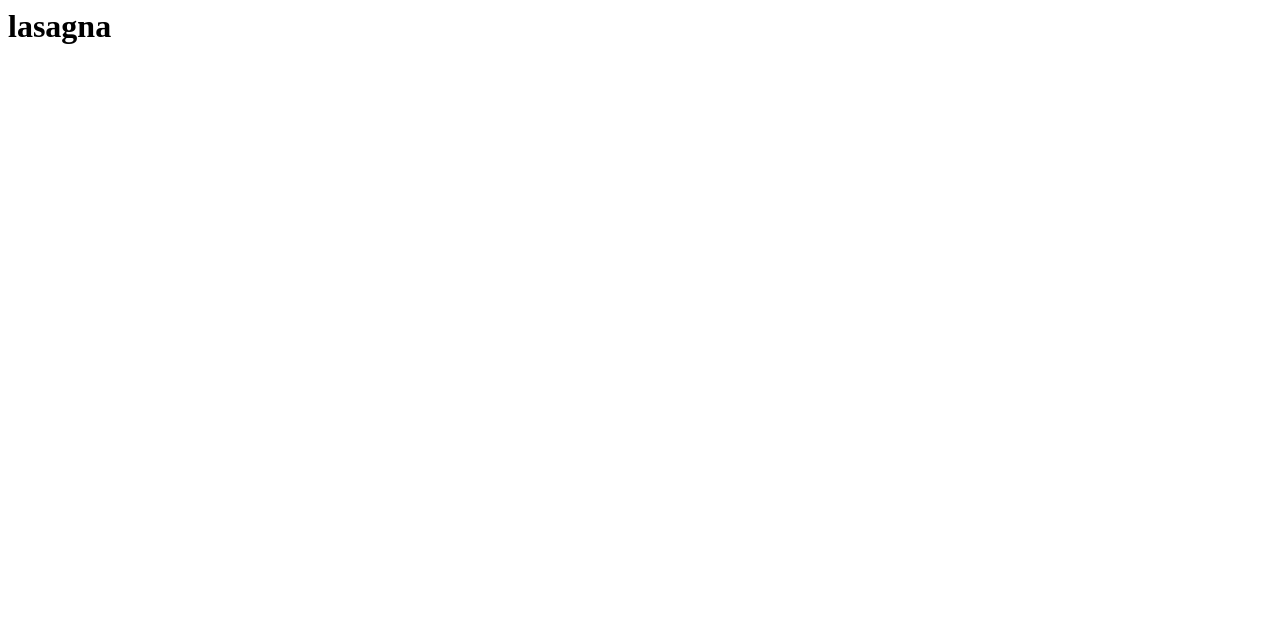
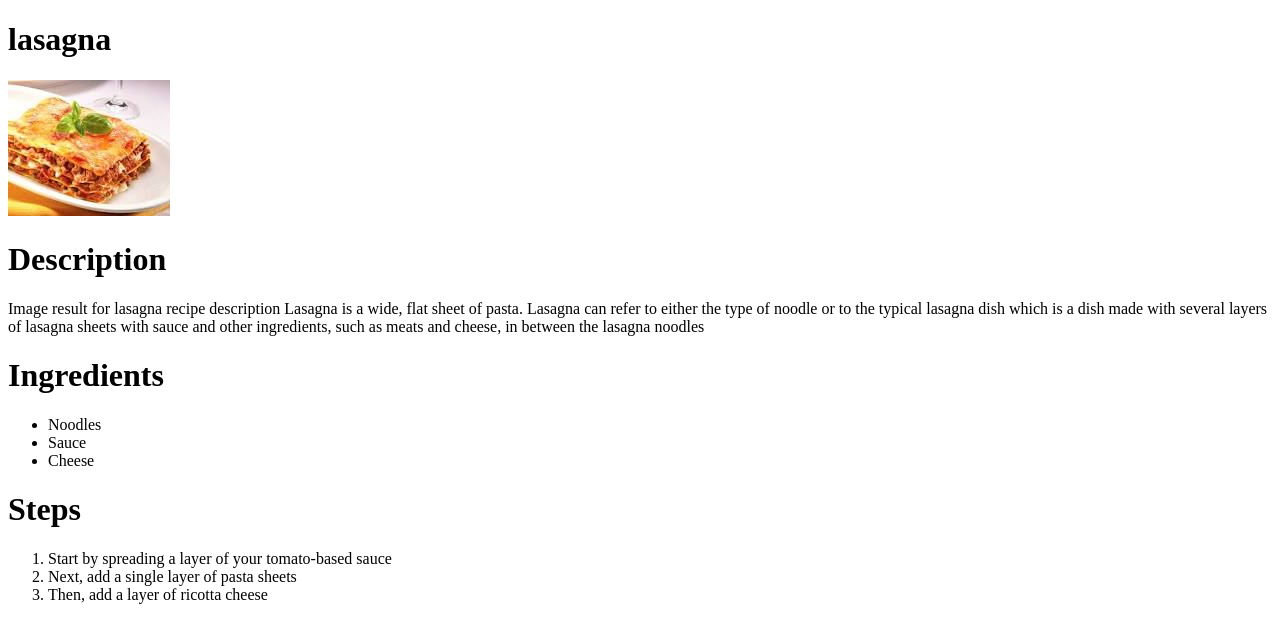
Before and after one commit to miguelpuerto1/odin-recipes, a plain HTML site: page recipes/lasagna.html in a window 1280 px wide. Drawn offline with Linux system fonts and the light colour scheme.

Commit message:
added lasagna page in recipes

```diff
--- a/recipes/lasagna.html
+++ b/recipes/lasagna.html
@@ -1 +1,36 @@
-<h1>lasagna</h1>
+<!DOCTYPE html>
+<html lang="en">
+<head>
+    <meta charset="UTF-8">
+    <meta http-equiv="X-UA-Compatible" content="IE=edge">
+    <meta name="viewport" content="width=device-width, initial-scale=1.0">
+    <title>lasagna</title>
+</head>
+<body>
+    <h1>lasagna</h1>
+    <img src="lasagna.jpeg" alt="lasagna image">
+    <h1>Description</h1>
+    <p>
+        Image result for lasagna recipe description
+        Lasagna is a wide, flat sheet of pasta. Lasagna can refer to either the type of noodle or to the typical
+        lasagna dish which is a dish made with several layers of lasagna sheets with sauce and other ingredients,
+        such as meats and cheese, in between the lasagna noodles
+    </p>
+
+    <h1>Ingredients</h1>
+    <ul>
+        <li>Noodles</li>
+        <li>Sauce</li>
+        <li>Cheese</li>
+    </ul>
+
+    <h1>Steps</h1>
+
+    <ol>
+        <li>Start by spreading a layer of your tomato-based sauce</li>
+        <li>Next, add a single layer of pasta sheets</li>
+        <li>Then, add a layer of ricotta cheese</li>
+    </ol>
+
+</body>
+</html>
```
Also changed, not shown: index.html (+1 -1 lines), recipes/lasagna.jpeg (added).
